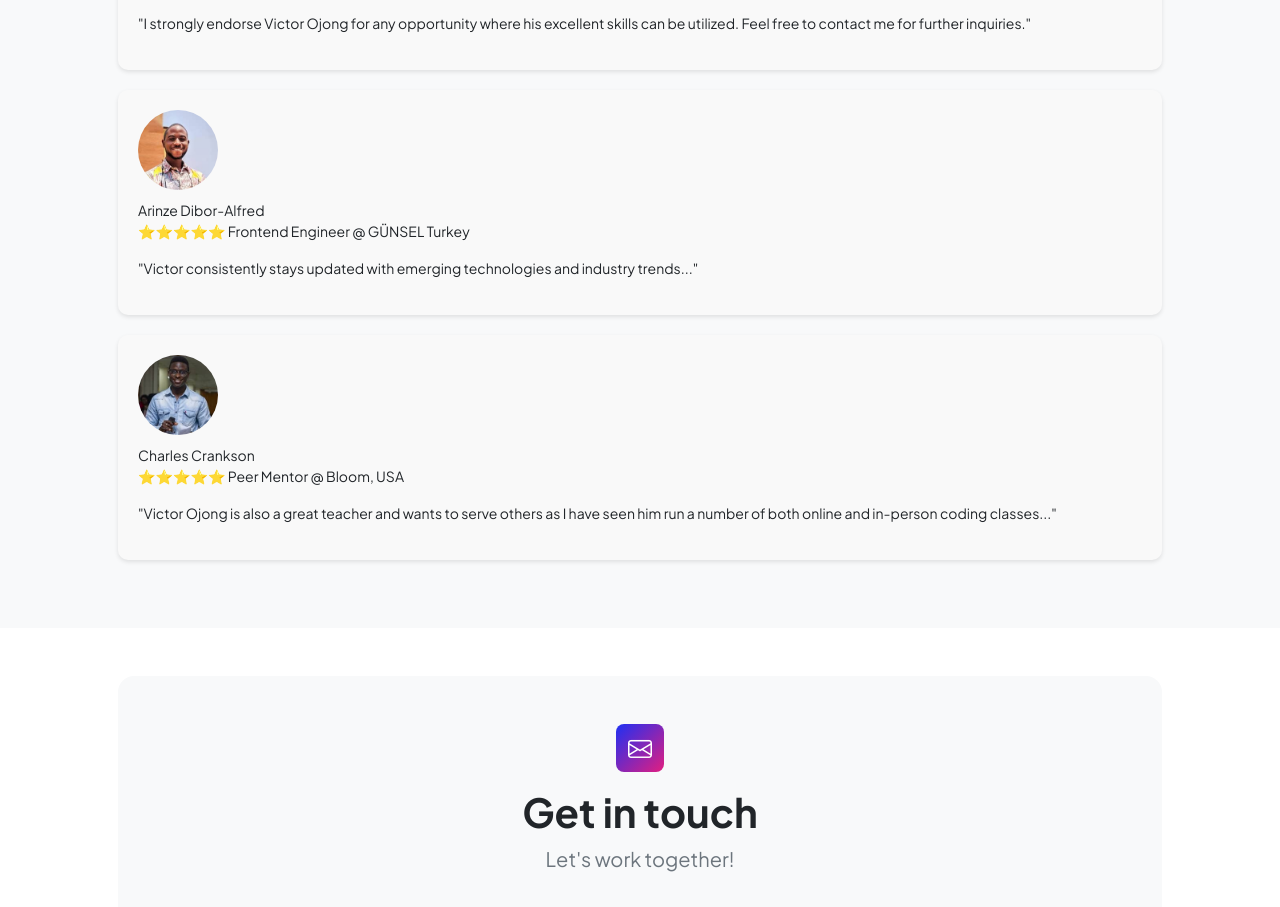
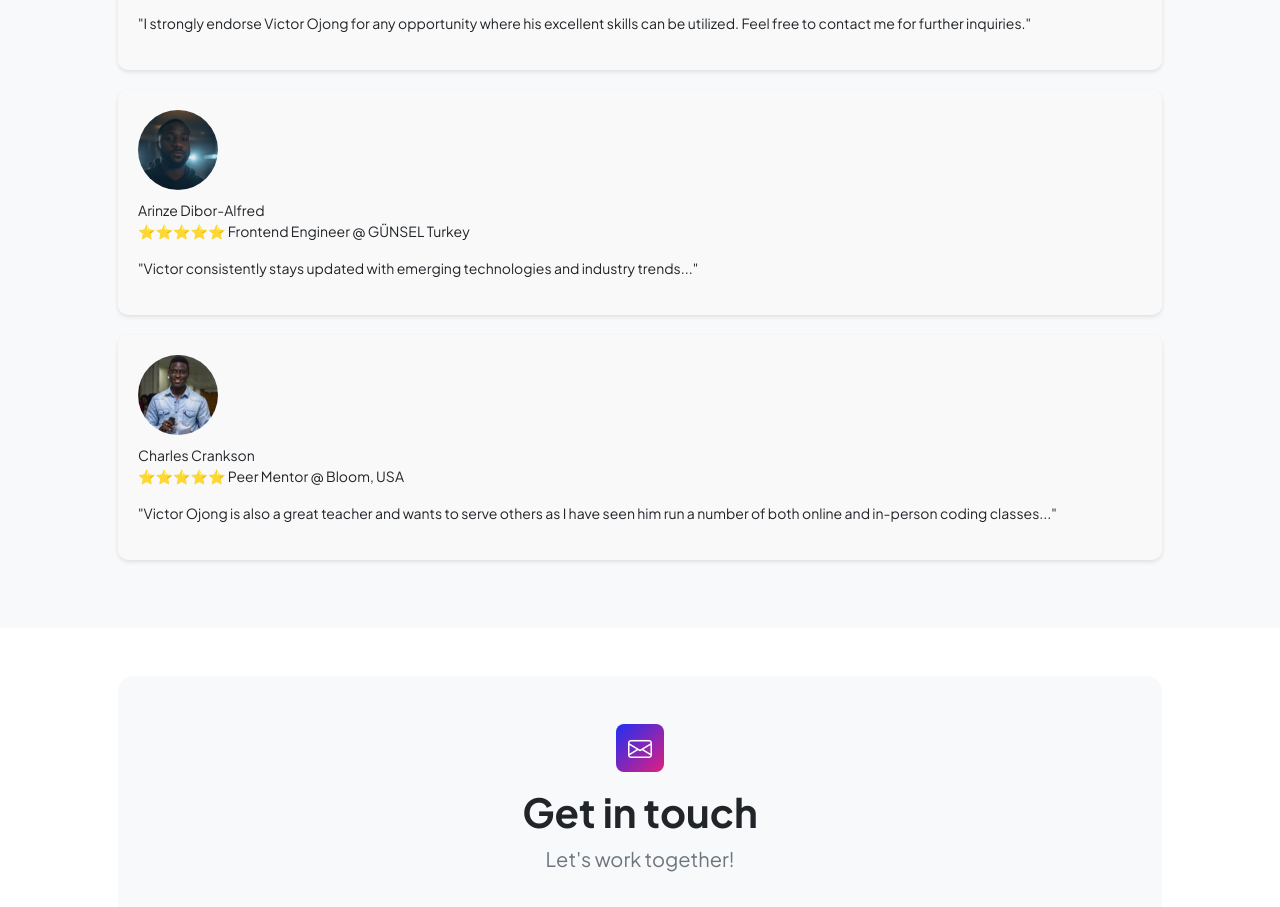
Before and after one commit to victor-ojong/victor-ojong.github.io, a plain HTML site: page index.html in a window 1280 px wide. Shown: the part 4257-5164 px from the top of the page. Drawn offline with nearby package versions, Linux system fonts and the light colour scheme; some packages are replaced by stand-ins of ours; a script that the page names is missing.

Commit message:
profile image update

```diff
--- a/index.html
+++ b/index.html
@@ -644,7 +644,7 @@ Let's connect!
 
           <div data-aos="zoom-in-up" class="testimonial-card">
              <a href="https://www.linkedin.com/in/alfred-arinze/">
-            <img src="assets/arinse-ibori-1.jpeg" alt="Client Photo" />
+            <img src="assets/arinse-ibori.jpeg" alt="Client Photo" />
              </a>
 
             <p>Arinze Dibor-Alfred <br> ⭐⭐⭐⭐⭐
```
Also changed, not shown: assets/arinse-ibori-1.jpeg (deleted), assets/arinse-ibori.jpeg (added).
